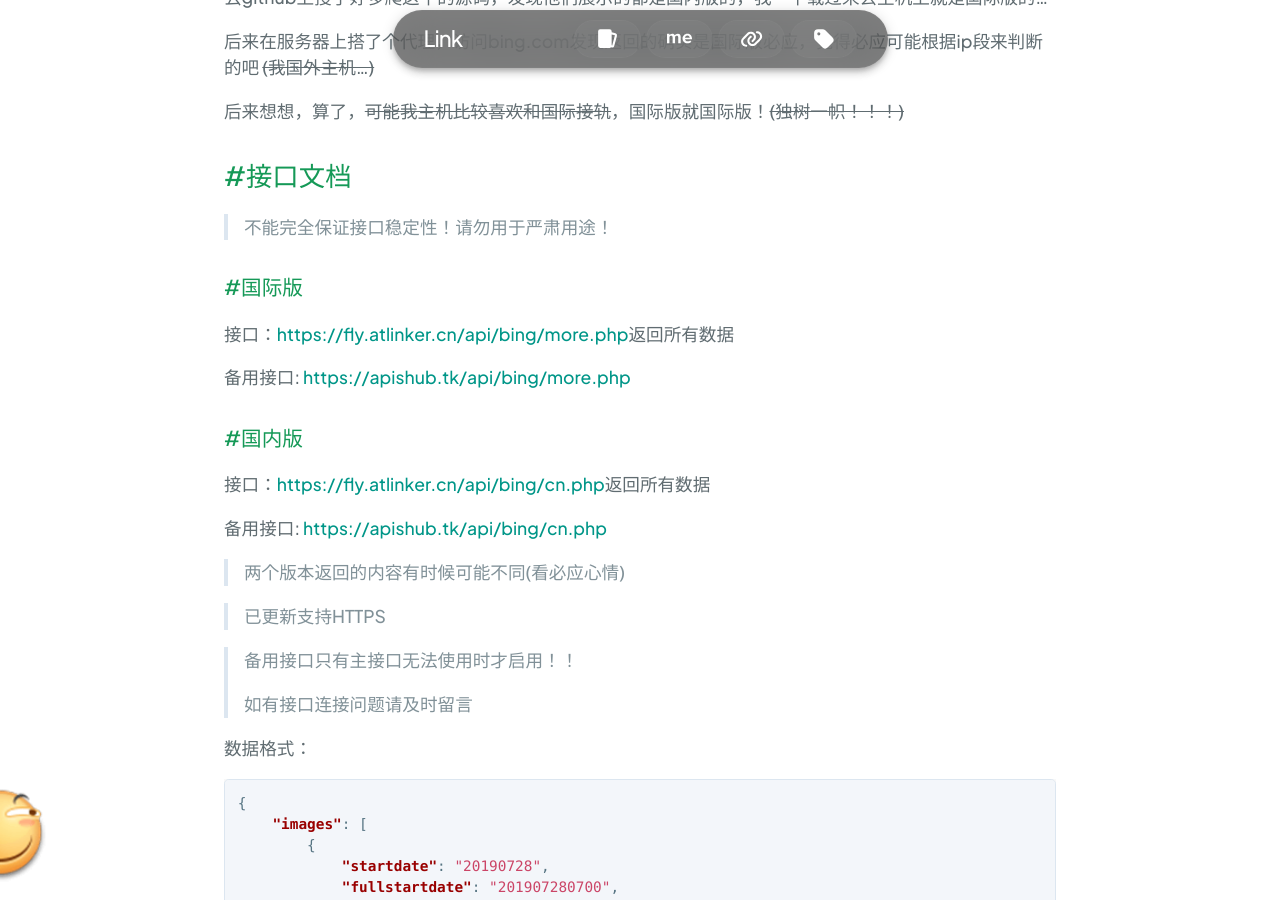
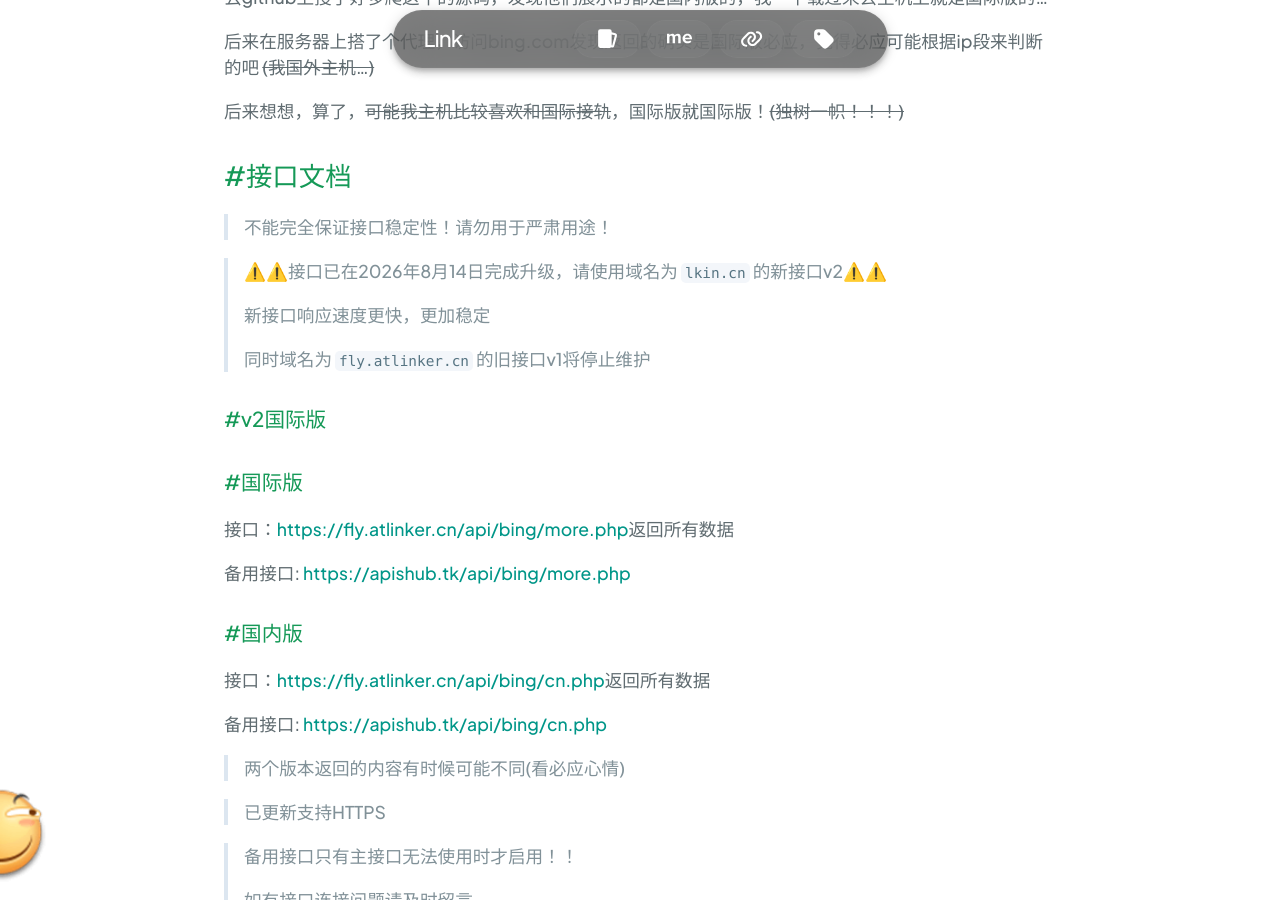
Before and after one commit to link9596/qwq, a Jekyll site: the page built from _posts/2019-7-28-bing.md, in a window 1280 px wide and 900 px high, scrolled down 1449 px. Built offline with Jekyll 4.4.1, drawn with Linux system fonts in a browser that asks for light colours; comment, search, counter and statistics services are not loaded.

Commit message:
Update 2019-7-28-bing.md

```diff
--- a/_posts/2019-7-28-bing.md
+++ b/_posts/2019-7-28-bing.md
@@ -41,6 +41,16 @@ header('accept-language:zh-CN,zh;q=0.9');
 ## #接口文档
 
 > 不能完全保证接口稳定性！请勿用于严肃用途！
+
+> ⚠️⚠️接口已在2026年8月14日完成升级，请使用域名为 `lkin.cn` 的新接口v2⚠️⚠️
+>
+> 新接口响应速度更快，更加稳定
+>
+> 同时域名为 `fly.atlinker.cn` 的旧接口v1将停止维护
+
+### #v2国际版
+
+
 
 ### #国际版
 
```
